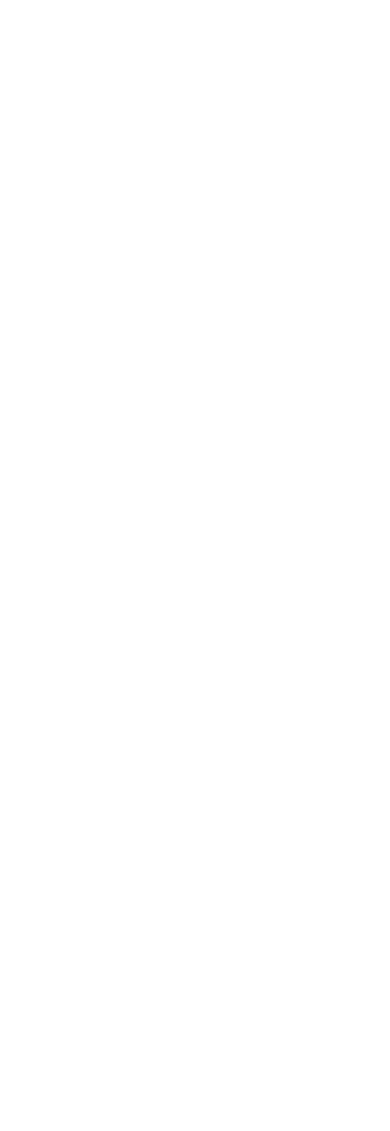
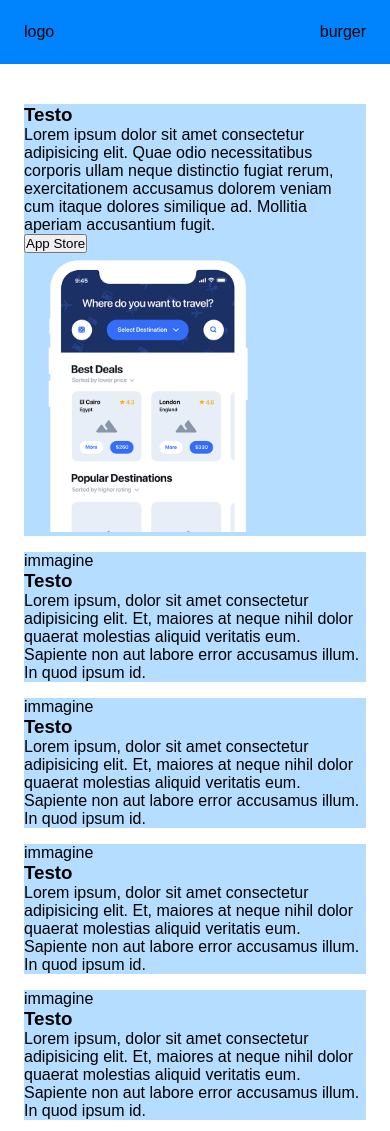
Before and after one commit to PasqualeIannace/htmlcss-responsive-layout, a plain HTML site: page index.html in a window 390 px wide. Before the commit the page ends 844 px from the top, so only its background shows below. Drawn offline with Linux system fonts and the light colour scheme.

Commit message:
Creata prima sezione responsive

```diff
--- a/css/style.css
+++ b/css/style.css
@@ -7,3 +7,78 @@
 body {
     font-family: sans-serif;
 }
+
+main {
+    padding: 2em 1em;
+}
+
+/* Classi generiche */
+
+.lightBlue {
+    background: #B5DDFF;
+}
+
+/* .mTB1 {
+    margin: 1em 0;
+} */
+
+.pCard {
+    padding: 0.5em;
+}
+
+/* Classi header */
+
+.navSct {
+    display: flex;
+    justify-content: space-between;
+    align-items: center;
+    height: 4em;
+    padding: 2em 1.5em;
+}
+
+.nav {
+    background-color: #0084FD;
+}
+
+
+/* Classi main */
+
+    /* Section 1 */
+
+.lSide > img {
+    width: 250px;
+}
+
+
+
+/* MEDIA QUERY */
+
+    /* Tablet */
+@media screen and (min-width:768px) {
+    .section1 {
+        display: flex;
+        flex-wrap: wrap;
+        justify-content: space-between;
+    }
+
+    .pCard {
+        display: flex;
+        justify-content: space-between;
+    }
+
+    .bigContainer {
+        width: 66.5%;
+    }
+
+    .smallContainer {
+        width: 33%;
+    }
+}
+
+    /* Desktop */
+@media screen and (min-width:1100px) {
+    section {
+        max-width: 1100px;
+        margin: 0 auto;
+    }
+}
--- a/index.html
+++ b/index.html
@@ -9,11 +9,73 @@
 </head>
 <body>
     <header>
-
+        <!-- Menu navigazione -->
+       <div class="nav">
+            <section class="navSct">
+                <div class="navL">
+                    logo
+                </div>
+                <div class="navR">
+                    burger
+                </div>
+            </section>
+       </div>
     </header>
 
+
     <main>
+        <!-- Prima sezione -->
+        <section class="section1">
+            <!-- Container 1 -->
+            <div class="pCard bigContainer">
+                <div class="lightBlue">
+                    <div class="rSide">
+                        <h3>Testo</h3>
+                        <p>Lorem ipsum dolor sit amet consectetur adipisicing elit. Quae odio necessitatibus corporis ullam neque distinctio fugiat rerum, exercitationem accusamus dolorem veniam cum itaque dolores similique ad. Mollitia aperiam accusantium fugit.</p>
+                        <button>App Store</button>
+                    </div>
+                    <div class="lSide">
+                        <img src="./img/phone.png" alt="">
+                    </div>
+                </div>
+            </div>
 
+            <!-- Container 2 -->
+            <div class="pCard smallContainer">
+                <div class="lightBlue">
+                    immagine
+                    <h3>Testo</h3>
+                    <p>Lorem ipsum, dolor sit amet consectetur adipisicing elit. Et, maiores at neque nihil dolor quaerat molestias aliquid veritatis eum. Sapiente non aut labore error accusamus illum. In quod ipsum id.</p>
+                </div>
+            </div>
+
+            <!-- Container 3 -->
+            <div class="pCard smallContainer">
+                <div class="lightBlue">
+                    immagine
+                    <h3>Testo</h3>
+                    <p>Lorem ipsum, dolor sit amet consectetur adipisicing elit. Et, maiores at neque nihil dolor quaerat molestias aliquid veritatis eum. Sapiente non aut labore error accusamus illum. In quod ipsum id.</p>
+                </div>
+            </div>
+
+            <!-- Container 4 -->
+            <div class="pCard smallContainer">
+                <div class="lightBlue">
+                    immagine
+                    <h3>Testo</h3>
+                    <p>Lorem ipsum, dolor sit amet consectetur adipisicing elit. Et, maiores at neque nihil dolor quaerat molestias aliquid veritatis eum. Sapiente non aut labore error accusamus illum. In quod ipsum id.</p>
+                </div>
+            </div>
+
+            <!-- Container 5 -->
+            <div class="pCard smallContainer">
+                <div class="lightBlue">
+                    immagine
+                    <h3>Testo</h3>
+                    <p>Lorem ipsum, dolor sit amet consectetur adipisicing elit. Et, maiores at neque nihil dolor quaerat molestias aliquid veritatis eum. Sapiente non aut labore error accusamus illum. In quod ipsum id.</p>
+                </div>
+            </div>
+        </section>
     </main>
 
     <footer>
```
